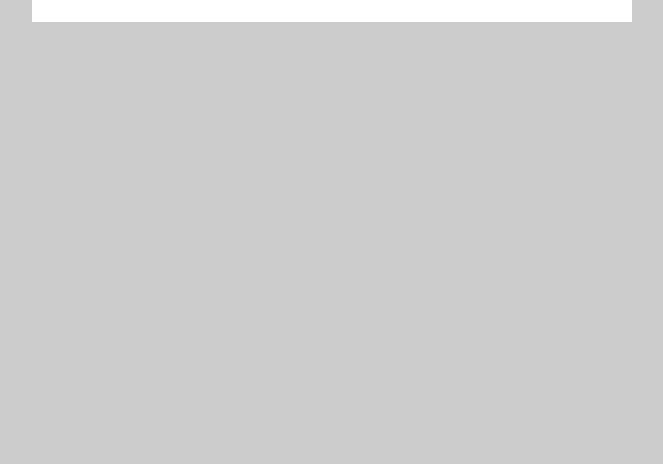
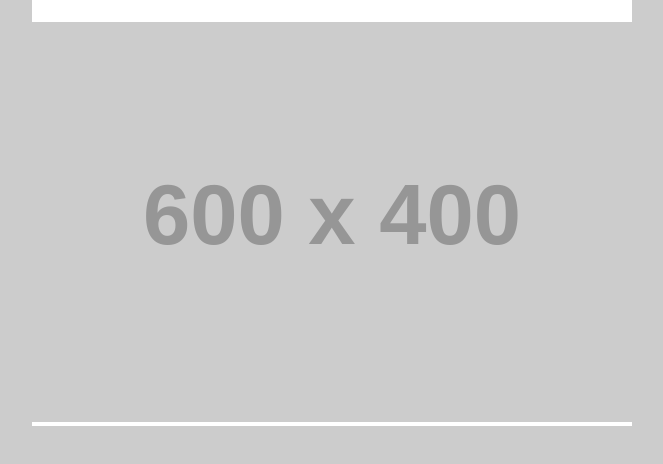
Before and after one commit to CGAJAY/HTML_EMAIL_TEMPLATE, a plain HTML site: page src/index.html in a window 1280 px wide. Shown: the part 74-538 px from the top of the page, without its empty margins (308-971 px from the left). Drawn offline with nearby package versions, Linux system fonts and the light colour scheme; placeholder pictures from the web are drawn by us.

Commit message:
Added the banner image and styled it

```diff
--- a/src/index.html
+++ b/src/index.html
@@ -79,6 +79,13 @@
                     <a href="#"><i class='bx bxl-instagram-alt' ></i></a>
                 </div>
             </header>
+
+            <!-- BANNER -->
+            <div class="banner">
+                <a href="#">
+                    <img src="https://placehold.co/600x400" alt="Banner image" width="600" style="max-width: 100%;">
+                </a>
+            </div>
         </div>
     </div>
 </body>
```
